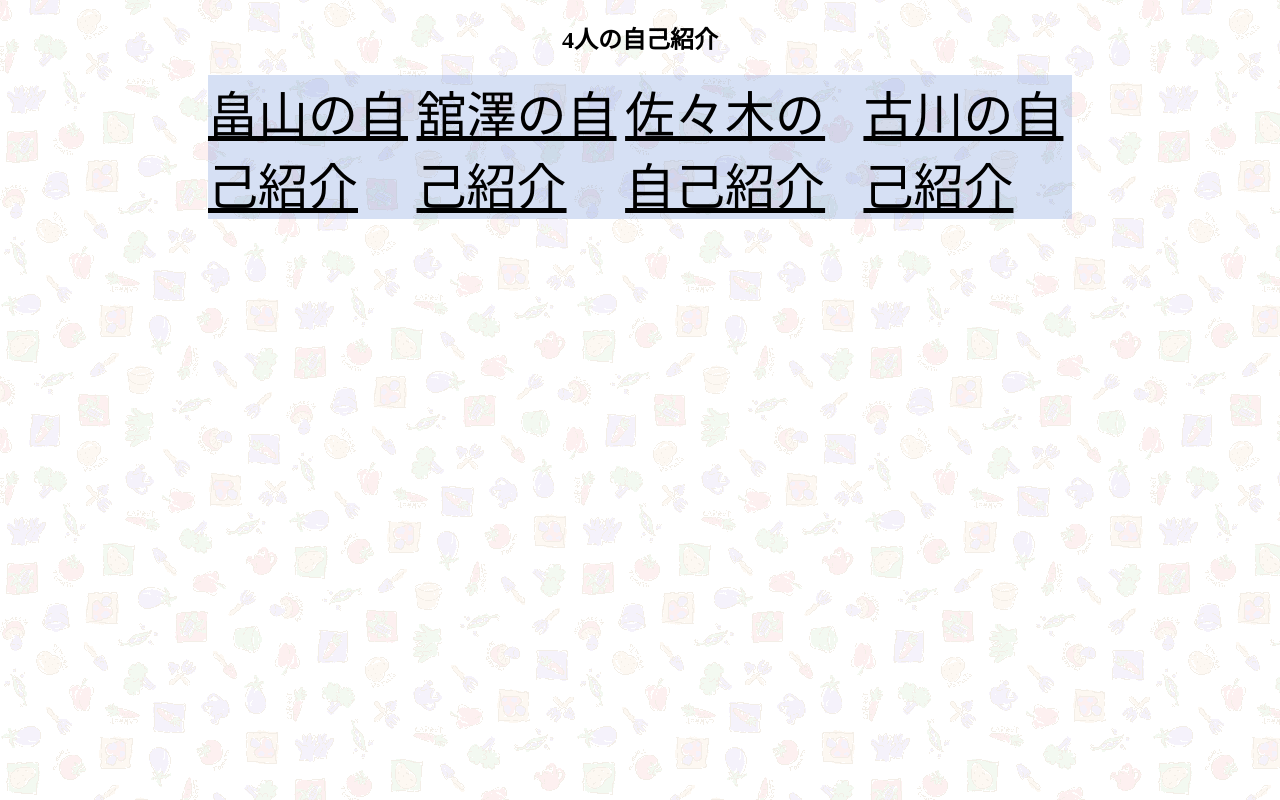
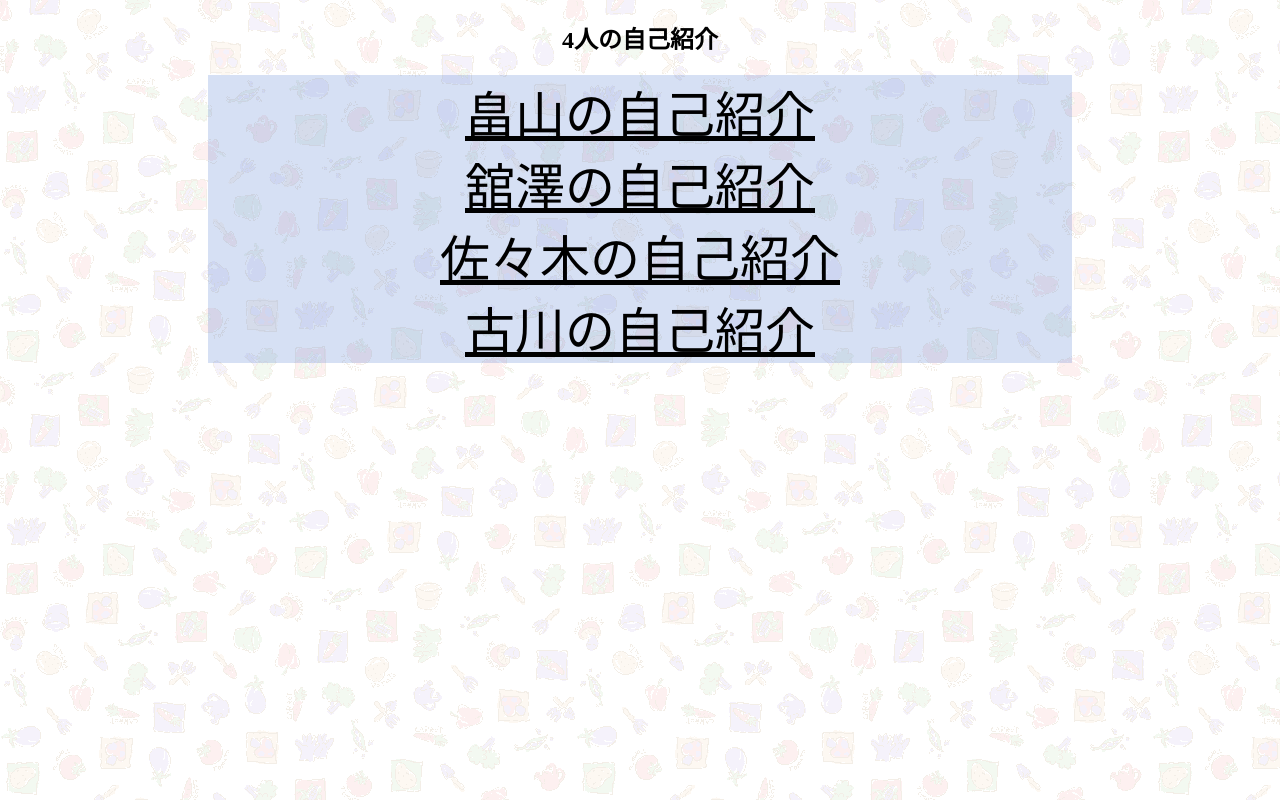
Before and after one commit to hatakeyama1234/kadai, a plain HTML site: page index.html in a window 1280 px wide. Drawn offline with Linux system fonts and the light colour scheme.

Commit message:
index.html

```diff
--- a/index.html
+++ b/index.html
@@ -10,12 +10,18 @@
             <div class="m">
                 <a href="tatuto/tatuto.html" style="font-size: 50px;">畠山の自己紹介</a>
             </div>
+        </div>
+        <div class="u">
             <div class="m">
                 <a href="kadai.html" style="font-size: 50px;">舘澤の自己紹介</a>
             </div>
+        </div>
+        <div class="u">
             <div class="m">
                 <a href="" style="font-size: 50px;">佐々木の自己紹介</a>
             </div>
+        </div>
+        <div class="u">
             <div class="m">
                 <a href="" style="font-size: 50px;">古川の自己紹介</a>
             </div>
```
